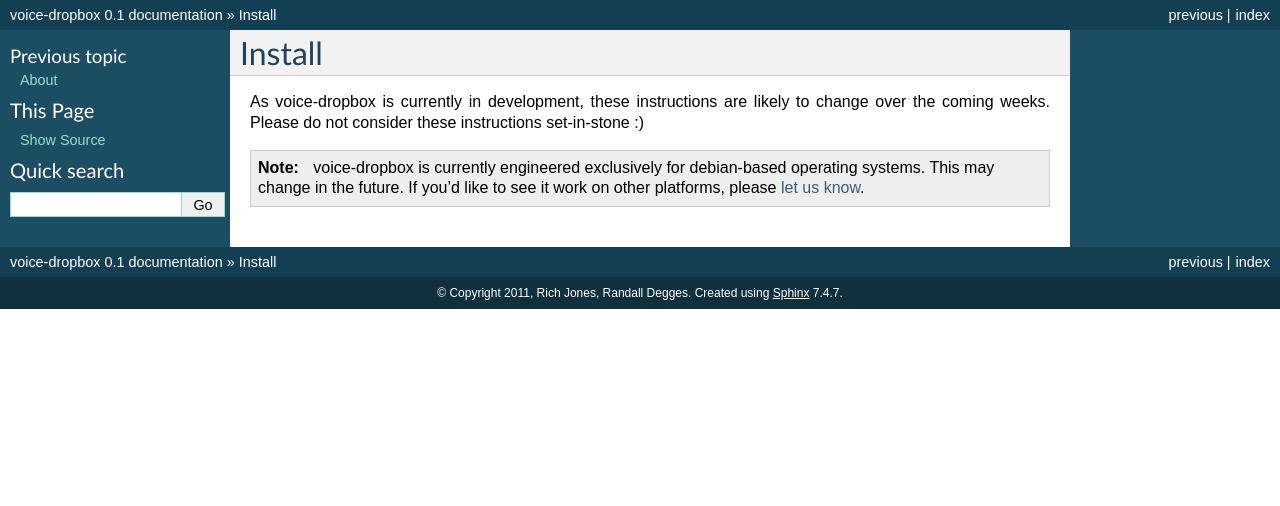
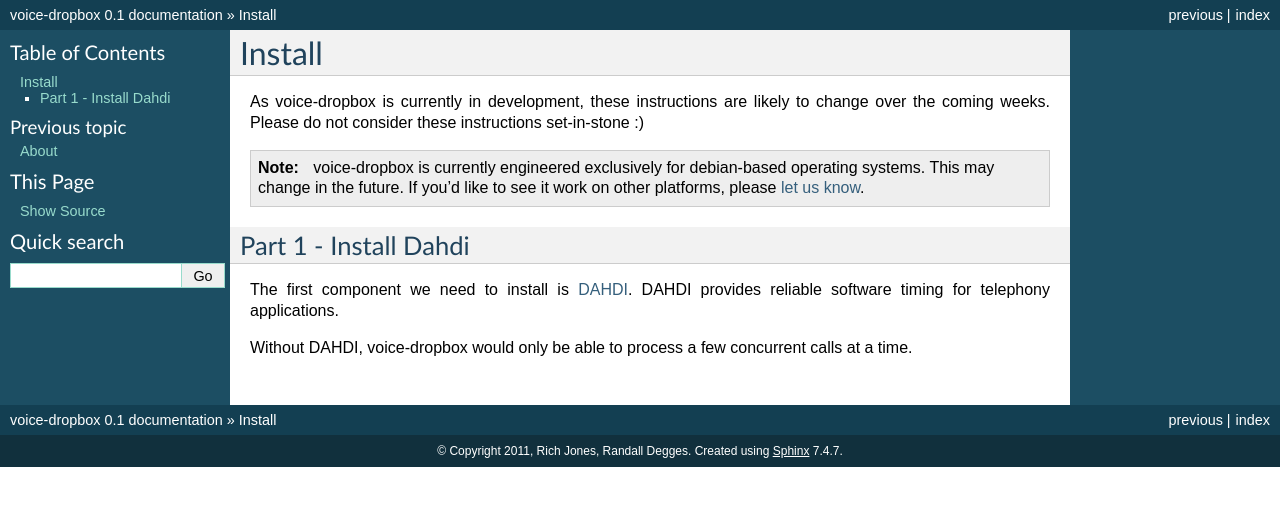
Before and after one commit to Miserlou/Voice-Dropbox, a Sphinx documentation site: the page built from docs/install.rst, in a window 1280 px wide. Shown: the top 506 px of the page. Built offline with Sphinx 7.4.7, drawn with Linux system fonts in a browser that asks for light colours.

Commit message:
Adding part 1 - dahdi to install section.

```diff
--- a/docs/install.rst
+++ b/docs/install.rst
@@ -11,3 +11,14 @@
    systems. This may change in the future. If you'd like to see it work on
    other platforms, please `let us know
    <https://github.com/Miserlou/Voice-Dropbox/issues>`_.
+
+**********************
+Part 1 - Install Dahdi
+**********************
+
+The first component we need to install is `DAHDI
+<http://www.asterisk.org/dahdi>`_. DAHDI provides reliable software timing for
+telephony applications.
+
+Without DAHDI, voice-dropbox would only be able to process a few concurrent
+calls at a time.
```
